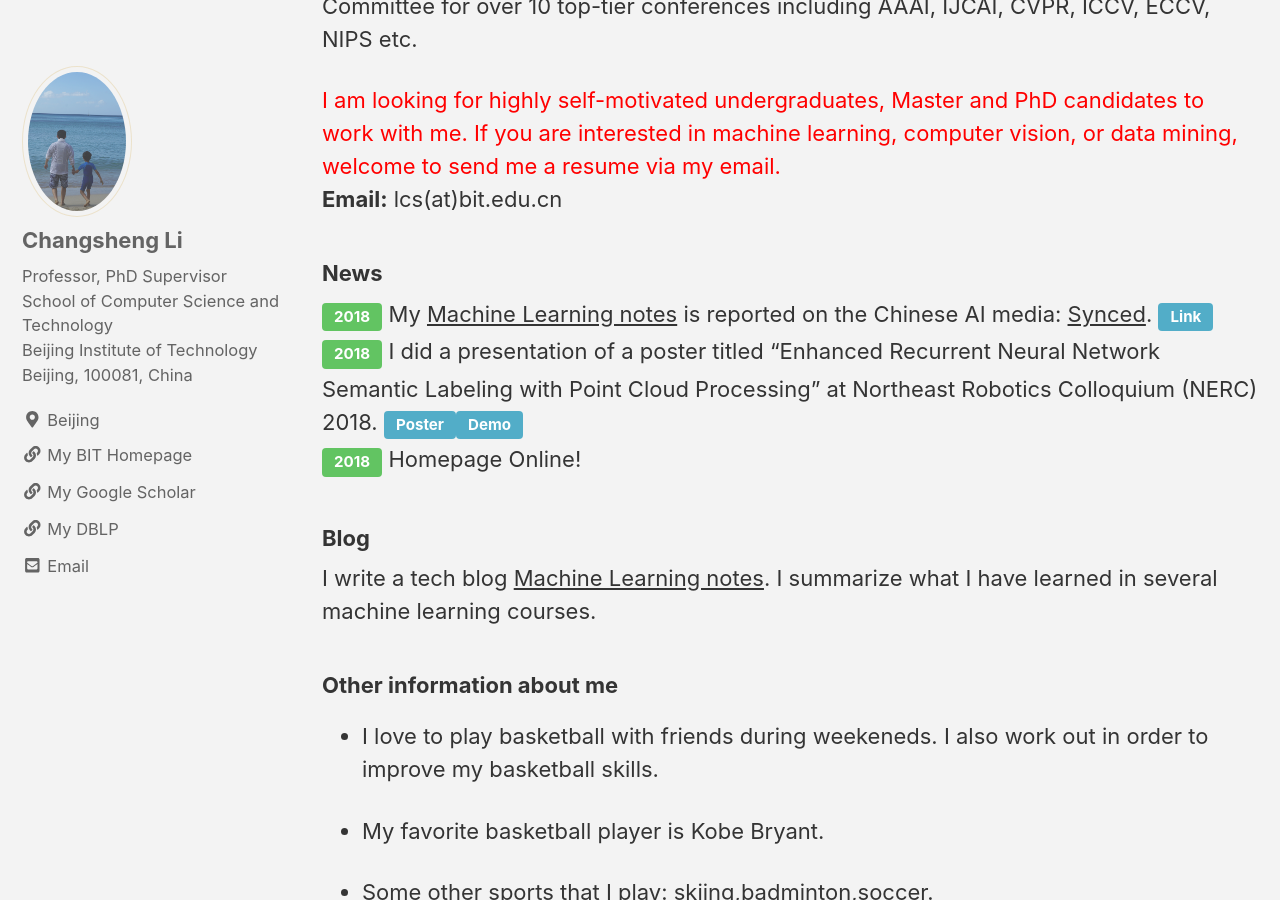
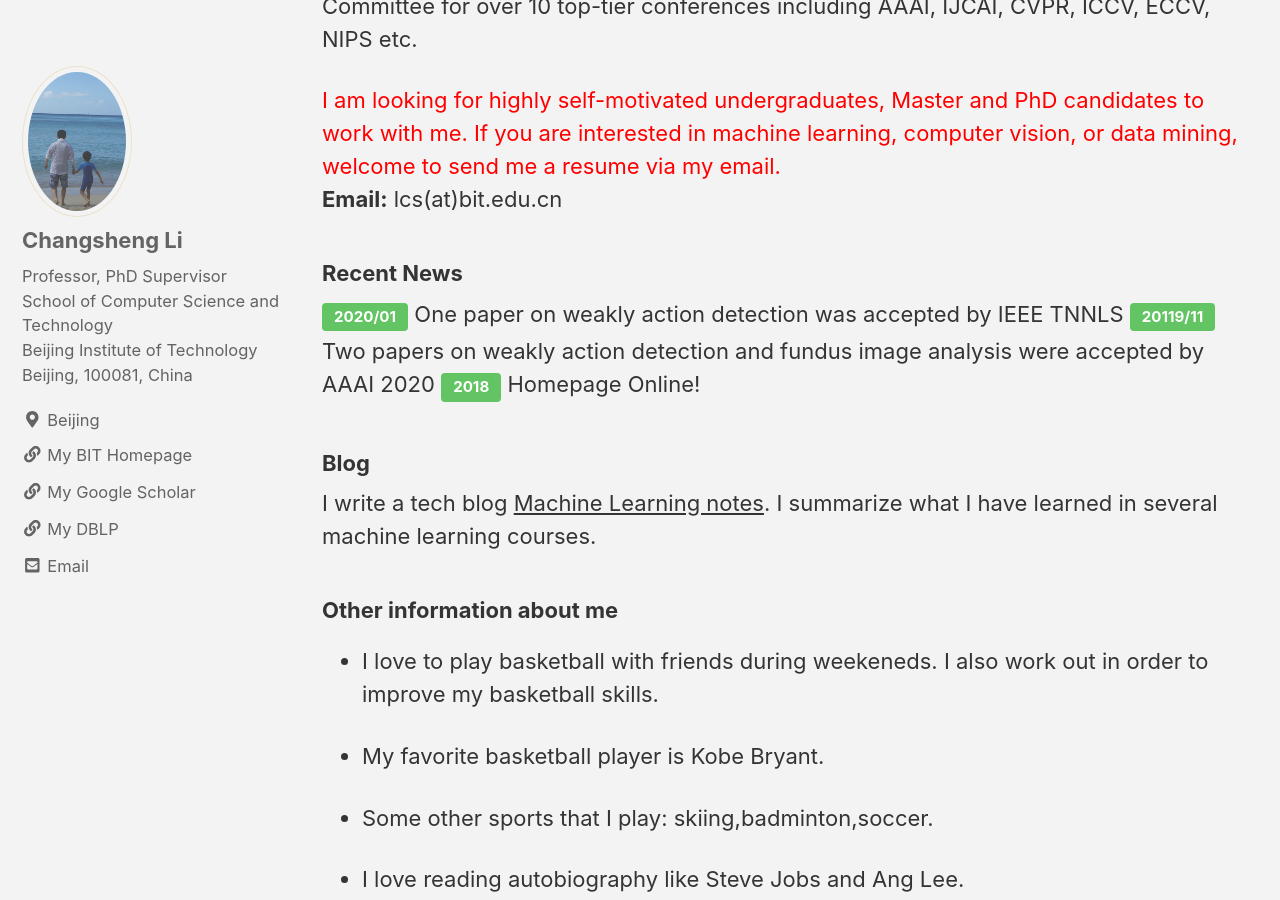
Before and after one commit to csli-bit/csli-bit.github.io, a Jekyll site: the page built from _pages/index.md, in a window 1280 px wide and 900 px high, scrolled down 536 px. Built offline with Jekyll 4.4.1, drawn with Linux system fonts in a browser that asks for light colours; nearby versions of some CDN libraries; comment, search, counter and statistics services are not loaded.

Commit message:
Update index.md

```diff
--- a/_pages/index.md
+++ b/_pages/index.md
@@ -16,10 +16,10 @@ If you are interested in machine learning, computer vision, or data mining, welc
 **Email:** lcs(at)bit.edu.cn
 
 
-### News
+### Recent News
 
-[2018](#link){: .btn .btn--success .btn--small} My [Machine Learning notes](https://wei2624.github.io/machine%20learning/Machine-Learning-Notes/) is reported on the Chinese AI media: [Synced](https://syncedreview.com/about-us/). [Link](https://mp.weixin.qq.com/s/gVu3rXId5nEzJ_ZDRzAUJQ){: .btn .btn--info .btn--small}
-[2018](#link){: .btn .btn--success .btn--small} I did a presentation of a poster titled "Enhanced Recurrent Neural Network Semantic Labeling with Point Cloud Processing" at Northeast Robotics Colloquium (NERC) 2018. [Poster]({{ site.url }}/download/Enhanced Recurrent Neural Network Semantic Labeling with Point Cloud Processing.pdf){: .btn .btn--info .btn--small}[Demo](https://www.youtube.com/watch?v=T7zllZbtm2A){: .btn .btn--info .btn--small}
+[2020/01](#link){: .btn .btn--success .btn--small} One paper on weakly action detection was accepted by IEEE TNNLS
+[20119/11](#link){: .btn .btn--success .btn--small} Two papers on weakly action detection and fundus image analysis were accepted by AAAI 2020
 [2018](#link){: .btn .btn--success .btn--small} Homepage Online!
 
 ### Blog
```
